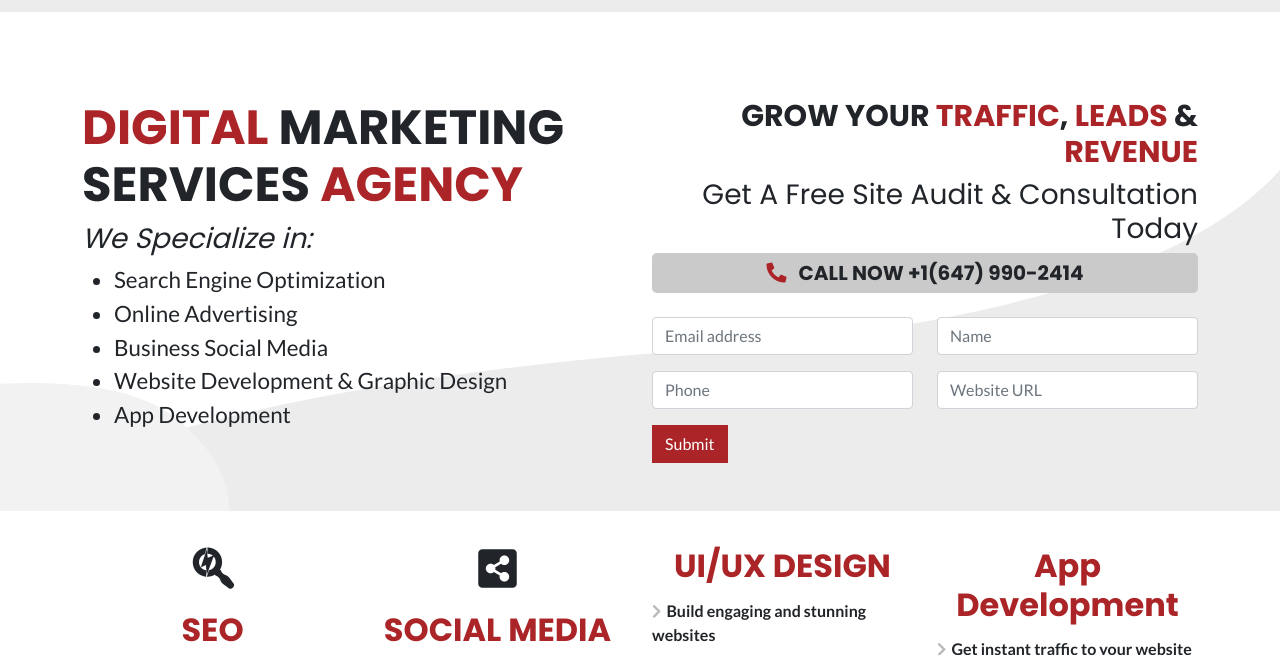
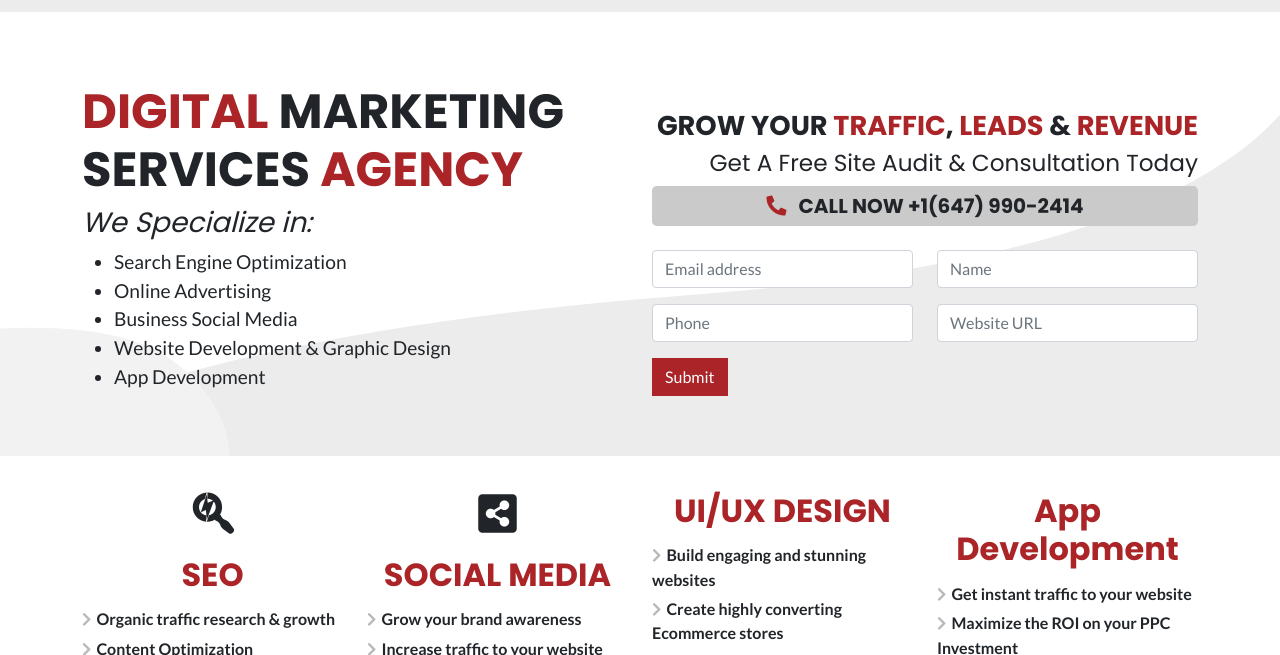
Before and after one commit to marvelous-tech/jmdigitalmarketingservices, a website: page web/index.html in a window 1280 px wide. Shown: the part 97-752 px from the top of the page. Drawn offline with nearby package versions, Linux system fonts and the light colour scheme; some icons are missing.

Commit message:
Updated::updated(chaned font size and line height in home page banner)

```diff
--- a/web/scss/style.scss
+++ b/web/scss/style.scss
@@ -77,6 +77,7 @@ hr {
       h1, .title {
         font-weight: 700;
         font-size: 3rem;
+        line-height: 1.2;
       }
 
       h2, .subtitle {
@@ -89,7 +90,7 @@ hr {
 
       ul {
         li {
-          font-size: 1.4rem;
+          font-size: 1.2rem;
         }
       }
 
@@ -107,8 +108,9 @@ hr {
 
     .banner-header {
       h1, .title {
+        line-height: 1.2;
         font-weight: 700;
-        font-size: 30px;
+        font-size: 1.7rem;
         direction: rtl;
         padding: 15px 0 0 0;
       }
@@ -116,6 +118,7 @@ hr {
       h2, .subtitle {
         font-weight: 400;
         direction: rtl;
+        font-size: 1.45rem;
       }
 
       span, .special {
```
Also changed, not shown: web/css/style.css, 1 other file.
